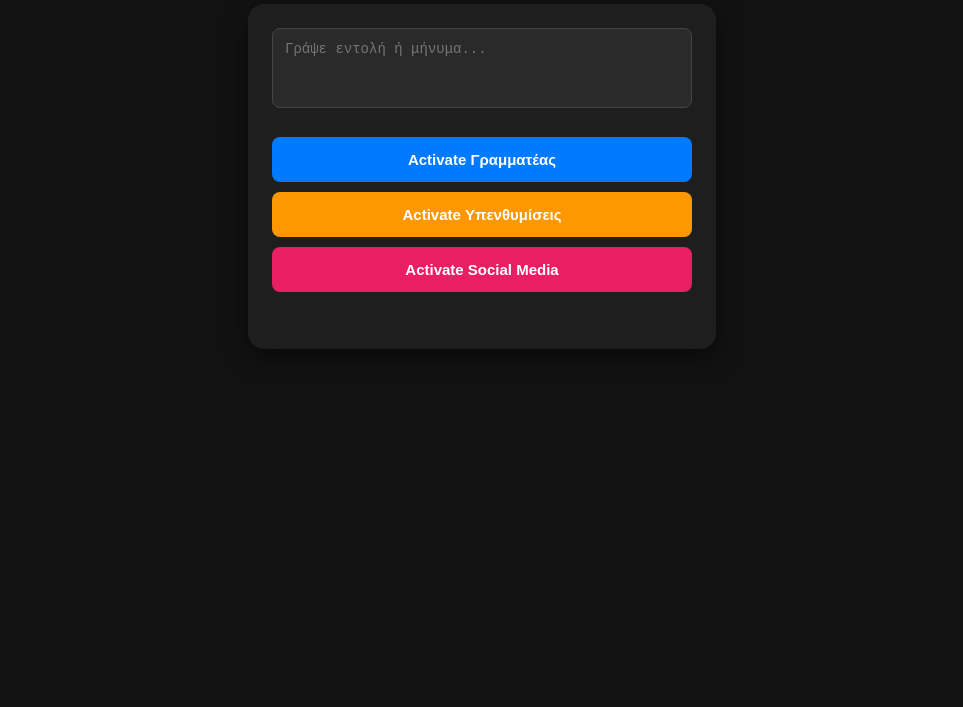
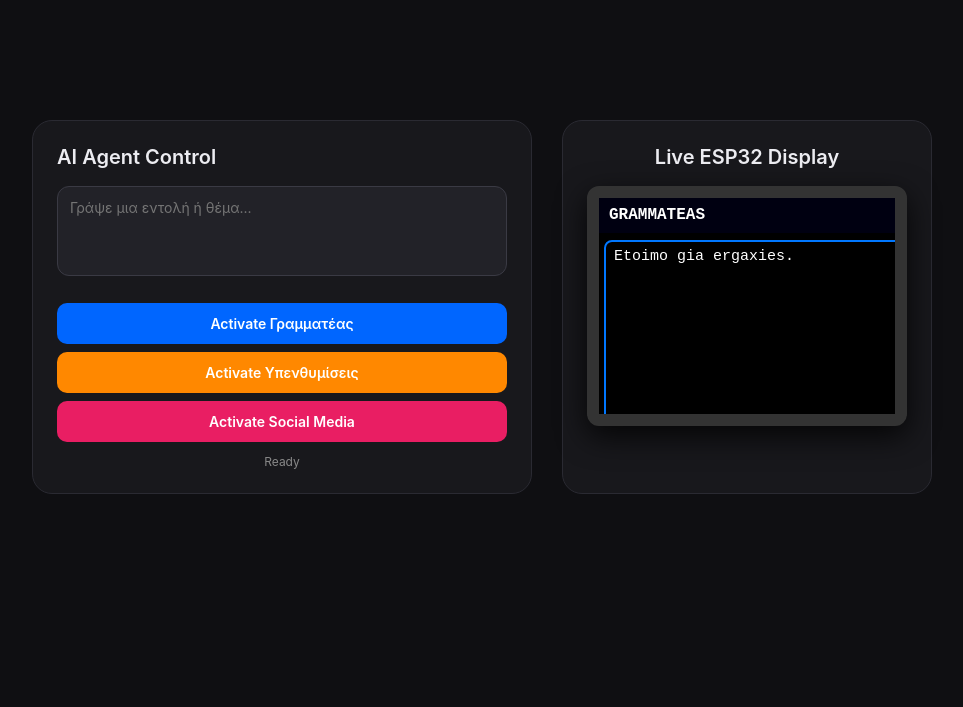
Before and after one commit to Kpavlo01/agent-server, a website: page public/index.html in a window 1280 px wide. Shown: the part 93-800 px from the top of the page, without its empty margins (158-1121 px from the left). Drawn offline with Linux system fonts and the light colour scheme; no server answers.

Commit message:
Add Live ESP32 screen preview simulator

```diff
--- a/public/index.html
+++ b/public/index.html
@@ -3,54 +3,102 @@
 <head>
   <meta charset="UTF-8">
   <meta name="viewport" content="width=device-width, initial-scale=1.0">
-  <title>AI Agent Control Panel</title>
+  <title>AI Agent Control Center</title>
   <style>
-    body { font-family: -apple-system, BlinkMacSystemFont, "Segoe UI", Roboto, sans-serif; background: #121212; color: white; padding: 20px; text-align: center; }
-    .card { background: #1e1e1e; padding: 24px; border-radius: 16px; margin: 20px auto; max-width: 420px; box-shadow: 0 8px 24px rgba(0,0,0,0.5); }
-    h2 { margin-bottom: 20px; font-weight: 600; }
-    textarea { width: 100%; height: 80px; background: #2a2a2a; border: 1px solid #444; color: white; border-radius: 8px; padding: 12px; font-size: 14px; box-sizing: border-box; resize: none; margin-bottom: 15px; }
-    textarea:focus { outline: none; border-color: #007bff; }
-    button { color: white; border: none; padding: 14px; border-radius: 8px; cursor: pointer; width: 100%; margin-top: 10px; font-weight: bold; font-size: 15px; transition: transform 0.1s, opacity 0.2s; }
-    button:active { transform: scale(0.98); }
-    .btn-secretary { background: #007bff; }
-    .btn-reminder { background: #ff9800; }
-    .btn-social { background: #e91e63; }
-    #status { margin-top: 15px; font-size: 13px; color: #888; height: 18px; }
+    * { box-sizing: border-box; font-family: -apple-system, BlinkMacSystemFont, "Segoe UI", Roboto, sans-serif; }
+    body { background: #0f0f12; color: #fff; display: flex; justify-content: center; align-items: center; min-height: 100vh; margin: 0; padding: 20px; }
+    .container { display: flex; flex-direction: row; gap: 30px; flex-wrap: wrap; justify-content: center; max-width: 900px; width: 100%; }
+
+    /* Panel Control */
+    .card { background: #18181c; padding: 24px; border-radius: 20px; border: 1px solid #2a2a32; flex: 1; min-width: 300px; }
+    h2 { margin-top: 0; font-size: 20px; font-weight: 600; color: #ececf1; }
+    textarea { width: 100%; height: 90px; background: #222228; border: 1px solid #3a3a44; color: #fff; border-radius: 12px; padding: 12px; font-size: 14px; resize: none; margin-bottom: 15px; outline: none; }
+    textarea:focus { border-color: #007bff; }
+    button { color: #fff; border: none; padding: 12px; border-radius: 10px; cursor: pointer; width: 100%; margin-top: 8px; font-weight: 600; font-size: 14px; transition: opacity 0.2s; }
+    button:hover { opacity: 0.9; }
+    .btn-sec { background: #0066ff; }
+    .btn-rem { background: #ff8800; }
+    .btn-soc { background: #e91e63; }
+    #status { margin-top: 12px; font-size: 12px; color: #888; text-align: center; }
+
+    /* TFT Simulator */
+    .simulator-card { background: #18181c; padding: 24px; border-radius: 20px; border: 1px solid #2a2a32; display: flex; flex-direction: column; align-items: center; }
+    .tft-frame { width: 320px; height: 240px; background: #000; border: 12px solid #333; border-radius: 12px; position: relative; overflow: hidden; box-shadow: 0 10px 30px rgba(0,0,0,0.8); }
+    .tft-header { width: 100%; height: 35px; background: #001F; color: #fff; display: flex; align-items: center; padding-left: 10px; font-weight: bold; font-family: monospace; font-size: 16px; }
+    .tft-border { position: absolute; top: 42px; left: 5px; width: 310px; height: 190px; border: 2px solid #07FF; border-radius: 8px; pointer-events: none; }
+    .tft-body { padding: 15px; color: #fff; font-family: monospace; font-size: 15px; word-break: break-word; }
   </style>
 </head>
 <body>
-  <h2>AI Agent Control Panel</h2>
 
+<div class="container">
+  <!-- Control Form -->
   <div class="card">
-    <textarea id="prompt" placeholder="Γράψε εντολή ή μήνυμα..."></textarea>
-    <button class="btn-secretary" onclick="setAgent('SECRETARY')">Activate Γραμματέας</button>
-    <button class="btn-reminder" onclick="setAgent('REMINDER')">Activate Υπενθυμίσεις</button>
-    <button class="btn-social" onclick="setAgent('SOCIAL')">Activate Social Media</button>
-    <div id="status"></div>
+    <h2>AI Agent Control</h2>
+    <textarea id="prompt" placeholder="Γράψε μια εντολή ή θέμα..."></textarea>
+    <button class="btn-sec" onclick="setAgent('SECRETARY')">Activate Γραμματέας</button>
+    <button class="btn-rem" onclick="setAgent('REMINDER')">Activate Υπενθυμίσεις</button>
+    <button class="btn-soc" onclick="setAgent('SOCIAL')">Activate Social Media</button>
+    <div id="status">Ready</div>
+  </div>
+
+  <!-- Live ESP32 Display Simulator -->
+  <div class="simulator-card">
+    <h2>Live ESP32 Display</h2>
+    <div class="tft-frame">
+      <div id="sim-header" class="tft-header">GRAMMATEAS</div>
+      <div id="sim-border" class="tft-border"></div>
+      <div id="sim-message" class="tft-body">Etoimo gia ergaxies.</div>
+    </div>
+  </div>
 </div>
 
 <script>
+  function hexToCss(hexStr) {
+    if(!hexStr) return '#ffffff';
+    let num = parseInt(hexStr, 16);
+    let r = (num >> 11) & 0x1F;
+    let g = (num >> 5) & 0x3F;
+    let b = num & 0x1F;
+    r = Math.round((r * 255) / 31);
+    g = Math.round((g * 255) / 63);
+    b = Math.round((b * 255) / 31);
+    return `rgb(${r},${g},${b})`;
+  }
+
+  async function updatePreview() {
+    try {
+      const res = await fetch('/api/display');
+      const data = await res.json();
+
+      document.getElementById('sim-header').innerText = data.title || "AGENT";
+      document.getElementById('sim-header').style.backgroundColor = hexToCss(data.theme.headerBg);
+      document.getElementById('sim-border').style.borderColor = hexToCss(data.theme.accentColor);
+      document.getElementById('sim-message').innerText = data.message || "";
+      document.getElementById('sim-message').style.color = hexToCss(data.theme.textColor);
+    } catch(e) {}
+  }
+
   async function setAgent(type) {
     const prompt = document.getElementById('prompt').value;
-      const status = document.getElementById('status');
-      status.innerText = "Αποστολή εντολής...";
+    document.getElementById('status').innerText = "Επεξεργασία AI...";
 
     try {
-        const res = await fetch('/api/agent/switch', {
+      await fetch('/api/agent/switch', {
         method: 'POST',
         headers: { 'Content-Type': 'application/json' },
         body: JSON.stringify({ type, prompt })
       });
-        const data = await res.json();
-        if (data.status === "success") {
-          status.innerText = "Ο Agent " + type + " ενεργοποιήθηκε!";
-          status.style.color = "#4caf50";
-        }
+      document.getElementById('status').innerText = "Εστάλη στην οθόνη!";
+      updatePreview();
     } catch (e) {
-        status.innerText = "Σφάλμα σύνδεσης.";
-        status.style.color = "#f44336";
+      document.getElementById('status').innerText = "Σφάλμα σύνδεσης.";
     }
   }
+
+  setInterval(updatePreview, 2000);
+  updatePreview();
 </script>
+
 </body>
 </html>
```
Lines whose indentation alone changed are shown as unchanged.
